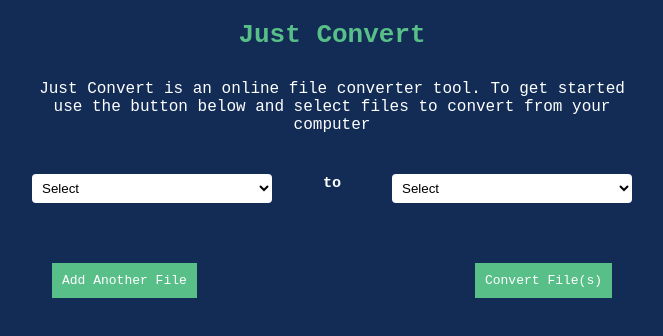
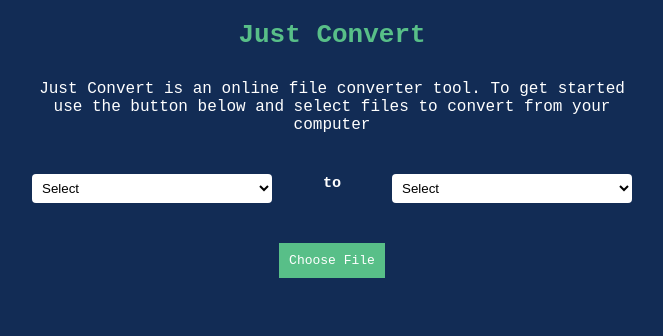
Before and after one commit to Nyelwa-Org/file-converter, a Next.js app: page / in a window 1280 px wide. Shown: the top 336 px of the page, without its empty margins (308-971 px from the left). Built offline with nearby package versions, Linux system fonts and the light colour scheme.

Commit message:
29th March Array control

```diff
--- a/components/organisms/Index/index.js
+++ b/components/organisms/Index/index.js
@@ -9,12 +9,12 @@ import { useState } from "react";
 function Index() {
   const [uploadedFiles, setUploadedFiles] = useState([]);
 
-
-
   const handleUploadFiles = (files) => {
     const uploaded = [...uploadedFiles];
     files.some((file) => {
-      uploaded.push(file);
+      uploaded.findIndex((f) => f.name === file.name) === -1
+        ? uploaded.push(file)
+        : alert("File Already Uploaded");
     });
     setUploadedFiles(uploaded);
   };
@@ -29,7 +29,7 @@ function Index() {
       <div className={styles.main}>
         <TitleTile />
         <SelectOptionsTile />
-        {uploadedFiles ? (
+        {uploadedFiles.length !== 0 ? (
           <>
             {uploadedFiles.map((file) => (
               <FileTile filename={file.name} />
--- a/package.json
+++ b/package.json
@@ -11,6 +11,8 @@
   "dependencies": {
     "bootstrap-icons": "^1.10.3",
     "next": "13.2.3",
+    "primeicons": "^6.0.1",
+    "primereact": "^9.2.2",
     "react": "18.2.0",
     "react-dom": "18.2.0",
     "react-icons": "^4.8.0"
```
Also changed, not shown: 1 other file (tests, documents, lock files or other folders).
